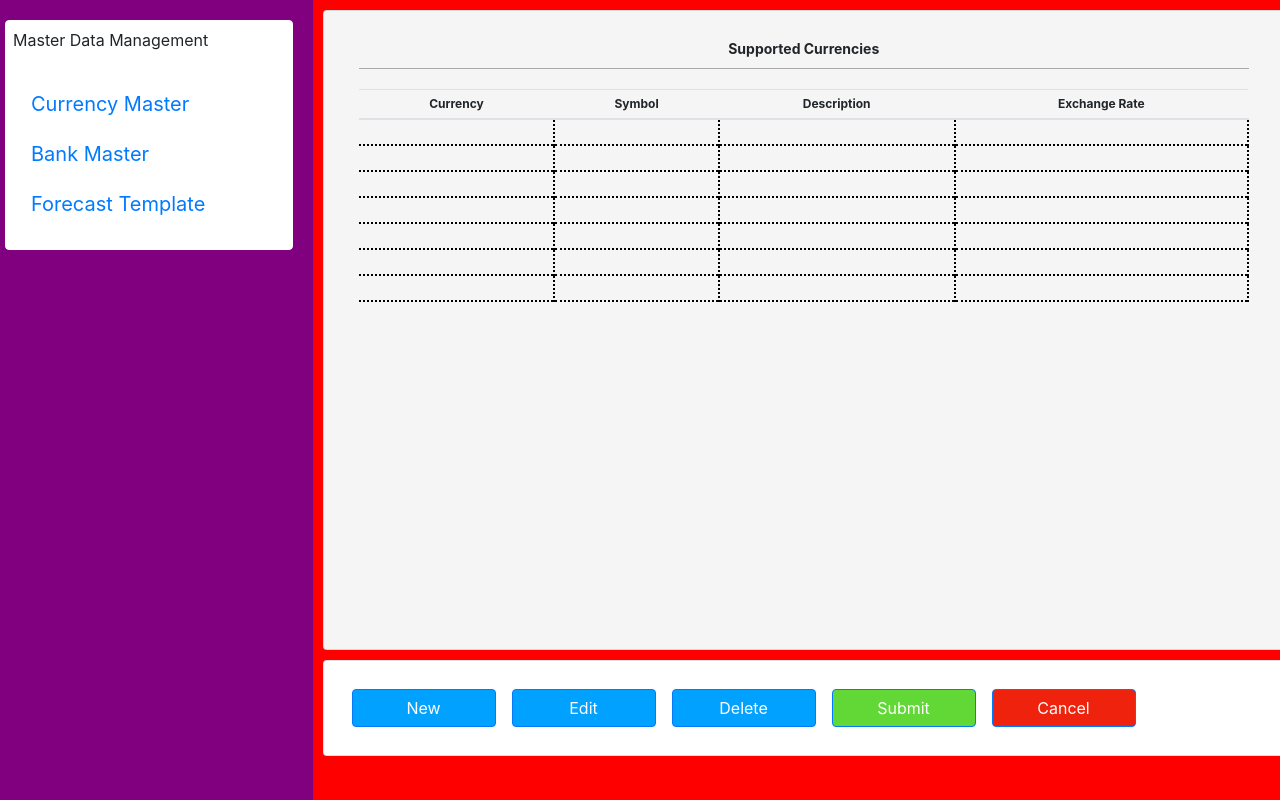
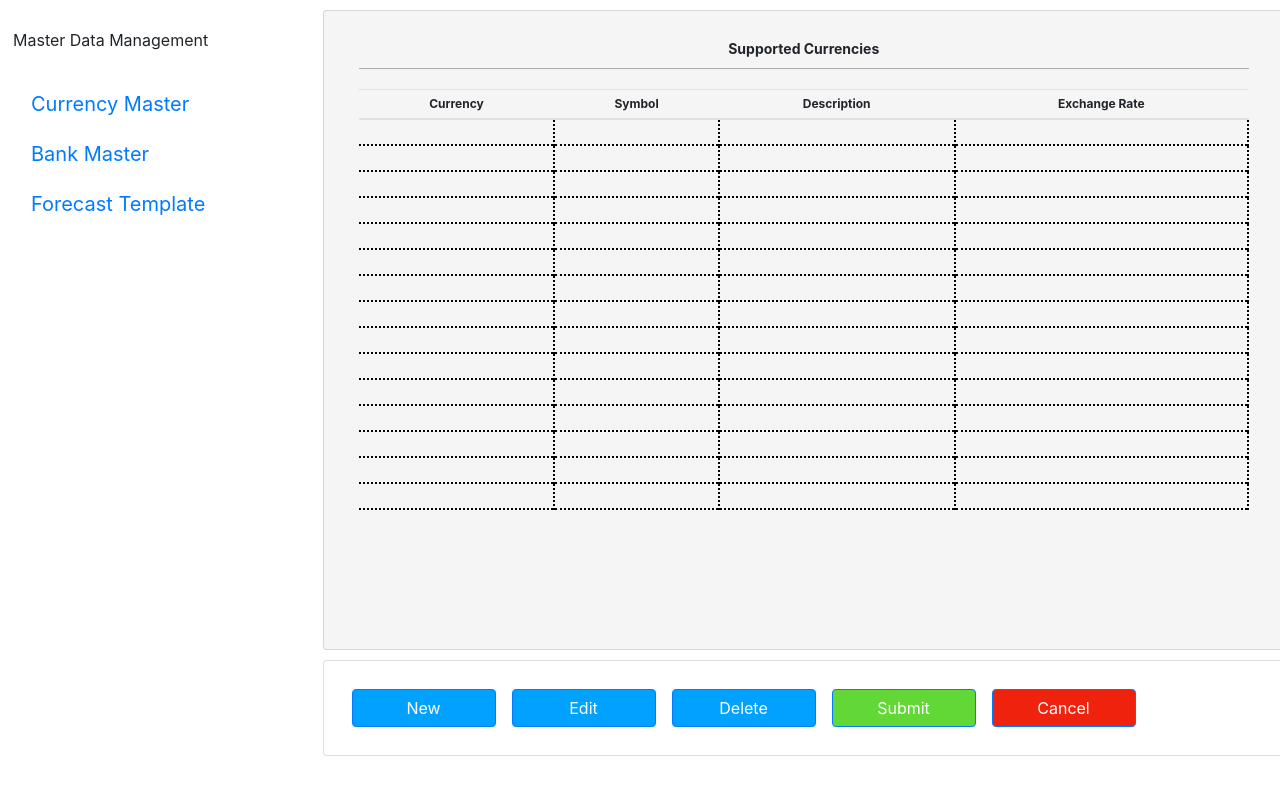
Before and after one commit to veenauppalapati/master-data-management, a React (Create React App) app in the folder client/: page / in a window 1280 px wide. Built offline with nearby package versions, Linux system fonts and the light colour scheme.

Commit message:
reference colors are removed and added scroll to the stylesheet panel

```diff
--- a/client/src/App.js
+++ b/client/src/App.js
@@ -3,7 +3,7 @@ import React, { Component } from 'react';
 import ButtonFrame from './components/Buttons/ButtonFrame';
 import NavFrame from './components/Nav/NavFrame';
 import MainFrame from './components/MainContent/MainFrame';
-const styles= {
+const styles = {
   mainAppStyling: {
     margin: 0,
     padding: 0,
@@ -17,13 +17,11 @@ class App extends Component {
     return (
       <div className="App">
         <div className="container-fluid" style={styles.mainAppStyling}>
-
           <div className="row">
             <NavFrame />
-            <MainFrame  />
+            <MainFrame />
           </div>
         </div>
-
       </div>
     );
   }
--- a/client/src/components/MainContent/MainFrame.js
+++ b/client/src/components/MainContent/MainFrame.js
@@ -5,17 +5,17 @@ import SpreadsheetPanel from './SpreadsheetPanel';
 export default function MainFrame() {
     const styles = {
         container: {
+            // backgroundColor:'red',
             margin:0,
             padding:0,
             boxSizing:'borderBox',
-            backgroundColor:'red',
             height:'100vh',
             // width: '100%'
         }
     }
   return (
 
-    <div class="col-md-9" style={styles.container}>
+    <div className="col-md-9" style={styles.container}>
         <SpreadsheetPanel />
         <ButtonFrame />
     </div>
--- a/client/src/components/MainContent/SpreadsheetPanel.js
+++ b/client/src/components/MainContent/SpreadsheetPanel.js
@@ -7,7 +7,8 @@ export default function SpreadsheetPanel() {
            margin: 10,
             boxSizing: 'borderBox',
             height: '80vh',
-            backgroundColor: '#F5F5F5'
+            backgroundColor: '#F5F5F5',
+            overflow: 'scroll'
         }
     }
     return (
--- a/client/src/components/MainContent/Table.js
+++ b/client/src/components/MainContent/Table.js
@@ -33,6 +33,15 @@ export default function Table() {
                         <TableRow />
                         <TableRow />
                         <TableRow />
+                        <TableRow />
+                        <TableRow />
+                        <TableRow />
+                        <TableRow />
+                        <TableRow />
+                        <TableRow />
+                        <TableRow />
+                        <TableRow />
+
                     </tbody>
                 </table>
             </div>
--- a/client/src/components/MainContent/TableRow.js
+++ b/client/src/components/MainContent/TableRow.js
@@ -4,9 +4,11 @@ export default function TableRow() {
     const styles={
         rowStyling: {
             borderBottom: 'black dotted 2px',
+
         },
         columnStyling:{
             borderRight: 'black dotted 2px',
+
         }
     }
     return (
--- a/client/src/components/Nav/NavFrame.js
+++ b/client/src/components/Nav/NavFrame.js
@@ -3,36 +3,31 @@ import LinkCard from './LinkCard';
 
 
 export default function NavFrame() {
-    const styles= {
+    const styles = {
         navContainerStyling: {
-            margin:0,
-            padding:0,
-            boxSizing:'borderBox',
-            backgroundColor: 'purple',
+            // backgroundColor: 'purple',
+            margin: 0,
+            padding: 0,
+            boxSizing: 'borderBox',
             height: '100vh',
-            padding:20
+            padding: 20
         },
-        cardStyling:{
+        cardStyling: {
             borderColor: 'white',
-            padding:0,
+            padding: 0,
 
         }
     }
     return (
         <div className="col-md-3" style={styles.navContainerStyling}>
-
-
             <div className="card" style={styles.cardStyling}>
-            <div className="card-body" style={{padding:5, margin:2}}>Master Data Management</div>
+                <div className="card-body" style={{ padding: 5, margin: 2 }}>Master Data Management</div>
                 <div className="card-body">
-                    <LinkCard linkAddress="#" name="Currency Master"/>
-                    <LinkCard linkAddress="#" name="Bank Master"/>
-                    <LinkCard linkAddress="#" name="Forecast Template"/>
+                    <LinkCard linkAddress="#" name="Currency Master" />
+                    <LinkCard linkAddress="#" name="Bank Master" />
+                    <LinkCard linkAddress="#" name="Forecast Template" />
                 </div>
-
             </div>
-
-
         </div>
     )
 }
```
